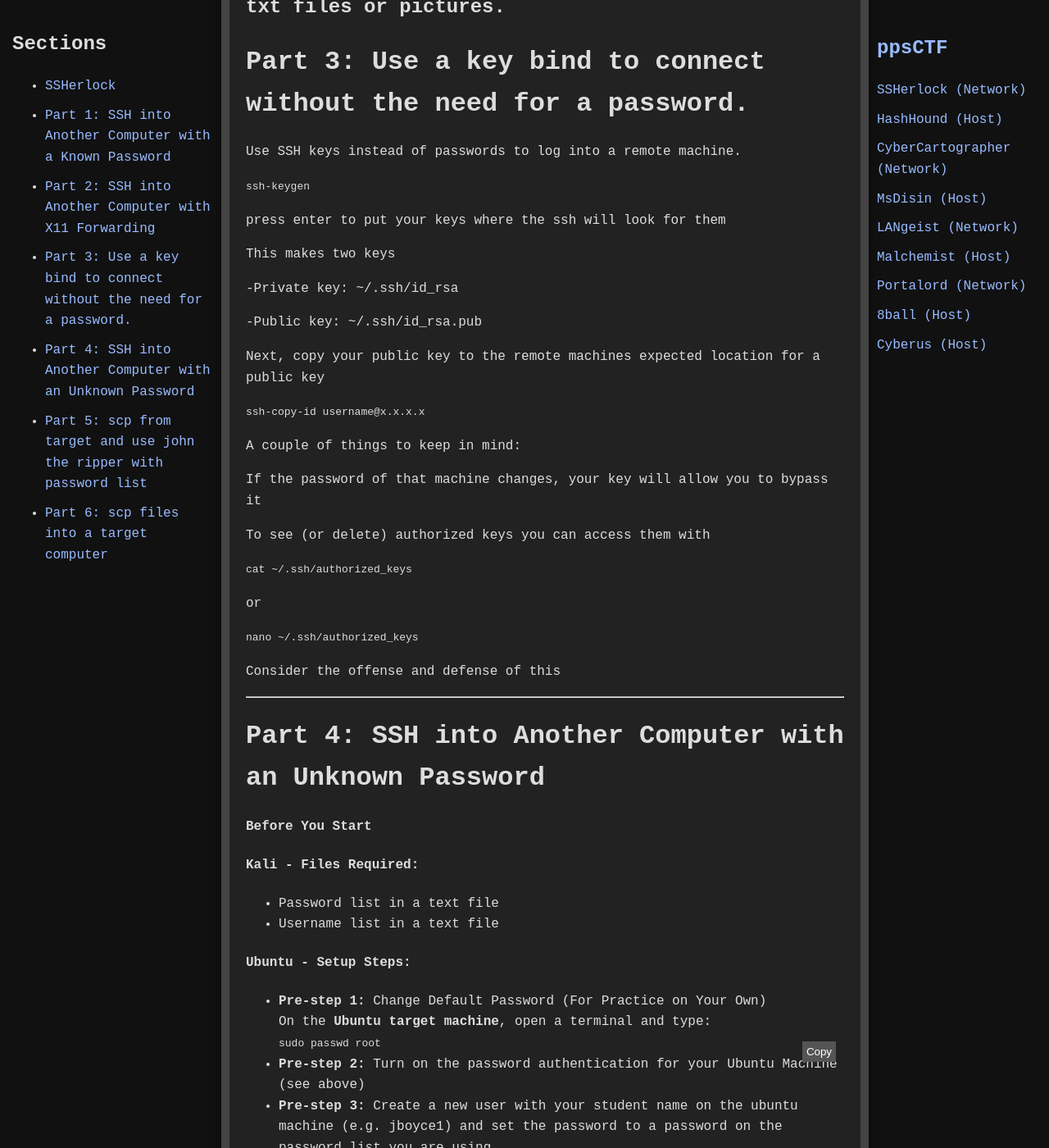
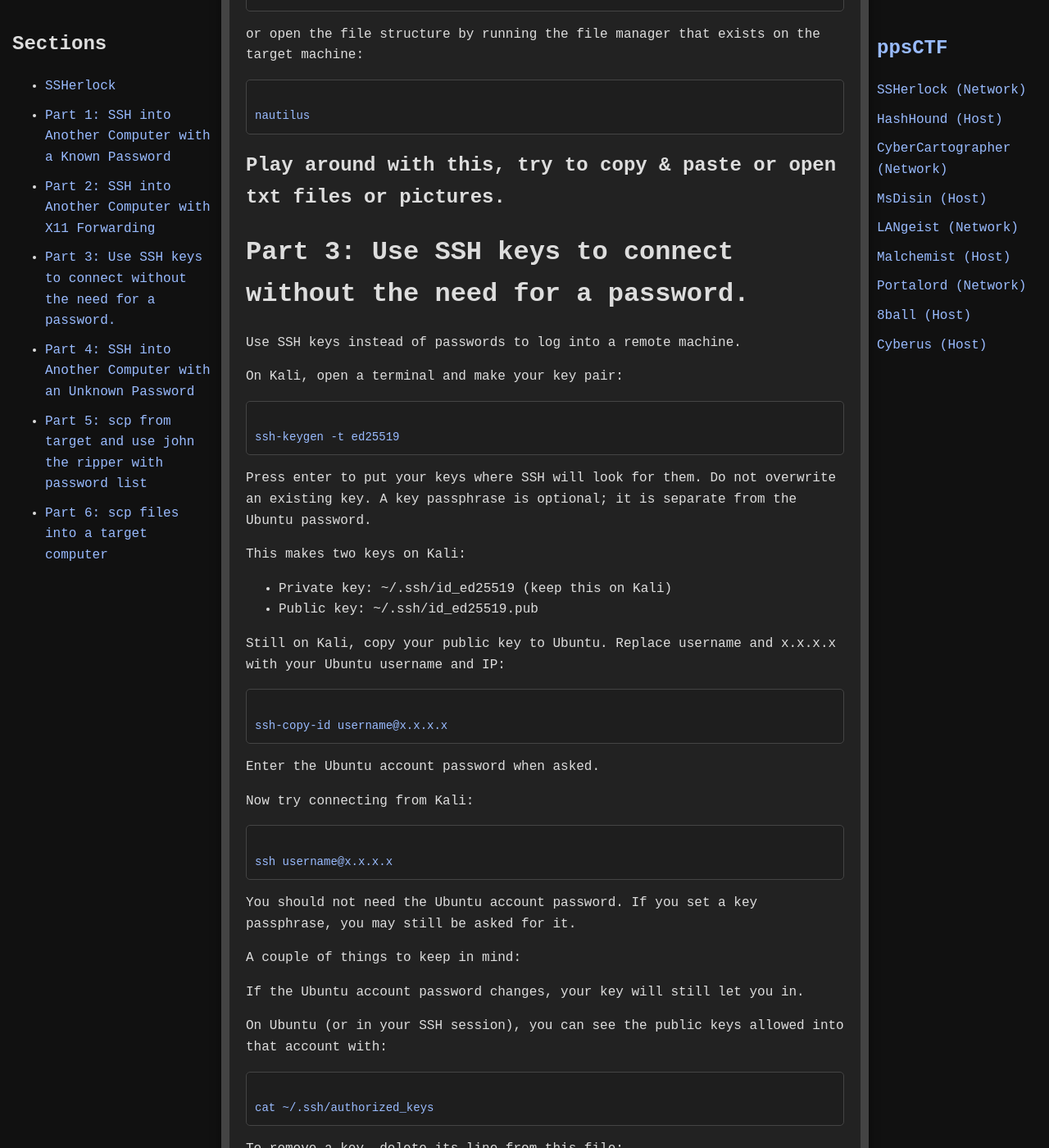
Before and after one commit to jboyce1/ppsCTF, a Jekyll site: the page built from classes/SSHerlock/SSHerlock.md, in a window 1280 px wide and 1400 px high, scrolled down 5004 px. Shown: the whole window at 82% size. Built offline with Jekyll 4.4.1, drawn with Linux system fonts in a browser that asks for light colours; some of the changed text lies outside the part shown.

Commit message:
Clarify SSHerlock commands and SSH key instructions

````diff
--- a/classes/SSHerlock/SSHerlock.md
+++ b/classes/SSHerlock/SSHerlock.md
@@ -30,17 +30,6 @@ title: SSHerlock
 
 ---
 
-#### **Access pps{CyberTacticsFest} from cyber.org range VM**
-[SSHerlock Github Page](https://jboyce1.github.io/ppsCTF/classes/SSHerlock/SSHerlock)
-
-#### **To Copy and Paste into the Cyber.org Range:**
-1. Press **Ctrl + Alt + Shift** to open the side window.
-2. Paste this into the side window.
-3. Press **Ctrl + Alt + Shift** again to close the side window.
-4. Right-click and paste into the URL field at the top of your browser.
-
----
-
 # Part 1: SSH into Another Computer with a Known Password
 
 There is no flag-based challenge to complete this; however, it is good practice and will help you in follow-on challenges.
@@ -62,24 +51,32 @@ Once the SSH server is configured, establish the connection and try the followin
 - **Create a new file** on your Ubuntu machine from your Kali machine. *(Usually just text files, sometimes CSV files as well.)*
 
 - **Modify a text file** on your Ubuntu machine from your Kali machine using:
-`nano filename.txt`
+
+<div class="scroll-box">
+nano filename.txt
+</div>
 
 - Try to download and install a program using the sudo apt-get command from your kali machine to your Ubuntu machine.
 
-- Try to run a program from on your Ubuntu machine from your kali machine. Try:
-  - set display environment (the screen they are using)
-   - `export DISPLAY=:1`
-  - Open firefox to a specific page:
-   - `firefox -new-tab “https:www.picoctf.org”`
+- Try to run a program on your Ubuntu machine from your Kali machine. Try:
+Set the display environment (the screen they are using):
+
+<div class="scroll-box">
+export DISPLAY=:1
+</div>
+
+Open Firefox to a specific page:
+
+<div class="scroll-box">
+firefox -new-tab "https://cyber.org"
+</div>
 
 Try to change the system password from ‘ubuntu’ to something else.
-
 
 #### **Setting Up SSH on Target Server:**
 <div style="text-align: center;">
 <iframe width="560" height="315" src="https://www.youtube.com/embed/WT5G5rkebxQ?si=6jxLBtwDpSfh0OkX" title="YouTube video player" frameborder="0" allow="accelerometer; autoplay; clipboard-write; encrypted-media; gyroscope; picture-in-picture; web-share" referrerpolicy="strict-origin-when-cross-origin" allowfullscreen></iframe>
 </div>
-
 
 #### **SSH into Target Machine:**
 <div style="text-align: center;">
@@ -92,90 +89,130 @@ Try to change the system password from ‘ubuntu’ to something else.
 
 X11 (the X Window System) is a network-transparent graphics system that allows programs to run on one computer while displaying their graphical interface on another. When used over SSH with X11 forwarding, every window update, mouse movement, and keyboard event is sent across the network, making it much louder, slower, and more bandwidth-intensive than a simple text terminal. Because of this overhead, X11 is rarely the best default choice for remote work; experienced users rely on the terminal for speed and stealth, using X11 only when a graphical tool is truly necessary.
 
-For this, you will almost cerainly need to turn on X-11 forwarding and adjust the config file.
+On Ubuntu, turn on X11 forwarding and adjust the config file.
 
-Check to see if you have sudo priviledges to adjust the ssh_config file, you need to have sudo priviledge:
+On Ubuntu, check to see if you have sudo privileges to adjust the sshd_config file:
 
-`whoami`
+<div class="scroll-box">
+whoami
+</div>
 
--gives the output of what your device knows you as
+Gives the output of what your device knows you as.
 
-`sudo -l`
+<div class="scroll-box">
+sudo -l
+</div>
 
--gives the list of users with sudo permission.
+Lists the commands your user can run with sudo.
 
 <div style="text-align: center;">
   <img src="{{ 'classes/SSHerlock/whoami-sudo-l.png' | relative_url }}" alt="whoami and sudo-l" style="max-width: 80%; height: auto;">
 </div>
 
-If you have sudo premissions, turn x11 forwarding on:
+If you have sudo permissions, open the config file:
 
-`sudo nano /etc/ssh/sshd_config`
+<div class="scroll-box">
+sudo nano /etc/ssh/sshd_config
+</div>
 
-adjust the settings by taking
+Set these options (remove the # at the start if needed):
 
-`X11Forwarding yes`
+<div class="scroll-box">
+X11Forwarding yes
+</div>
 
-`X11DisplayOffset 10`
+<div class="scroll-box">
+X11DisplayOffset 10
+</div>
 
-`X11UseLocalhost yes`
+<div class="scroll-box">
+X11UseLocalhost yes
+</div>
 
 <div style="text-align: center;">
   <img src="{{ 'classes/SSHerlock/config_x11_sshdconfig.png' | relative_url }}" alt="config_x11_sshdconfig" style="max-width: 80%; height: auto;">
 </div>
 
-Now save out and reset the sshd
+Now save out and restart SSH.
 
-ctrl+x, y
+Ctrl + X, Y, Enter
 
-`sudo systemctl restart ssh`
+<div class="scroll-box">
+sudo systemctl restart ssh
+</div>
 
-Open a new terminal and use an -X flag (capitalization matters) to get back into the target machine:
+On Kali, open a new terminal and use an -X flag (capitalization matters) to get back into the target machine:
 
-`ssh -X user@x.x.x.x`
+<div class="scroll-box">
+ssh -X user@x.x.x.x
+</div>
 
-Now, when you make commands that would normally show up in your users GUI, they show up in yours.
+Now, programs you run in the SSH session show up on Kali instead of the Ubuntu screen.
 
-`firefox -new-tab “https:www.picoctf.org”`
+<div class="scroll-box">
+firefox -new-tab "https://cyber.org"
+</div>
 
 or open the file structure by running the file manager that exists on the target machine:
 
-`nautilus`
+<div class="scroll-box">
+nautilus
+</div>
 
 Play around with this, try to copy & paste or open txt files or pictures.
 ---
 
-# Part 3: Use a key bind to connect without the need for a password.
+# Part 3: Use SSH keys to connect without the need for a password.
 
 Use SSH keys instead of passwords to log into a remote machine.
 
-`ssh-keygen`
+On Kali, open a terminal and make your key pair:
 
-press enter to put your keys where the ssh will look for them
+<div class="scroll-box">
+ssh-keygen -t ed25519
+</div>
 
-This makes two keys
+Press enter to put your keys where SSH will look for them. Do not overwrite an existing key.
+A key passphrase is optional; it is separate from the Ubuntu password.
 
--Private key: ~/.ssh/id_rsa
+This makes two keys on Kali:
 
--Public key: ~/.ssh/id_rsa.pub
+- Private key: ~/.ssh/id_ed25519 (keep this on Kali)
+- Public key: ~/.ssh/id_ed25519.pub
 
-Next, copy your public key to the remote machines expected location for a public key
+Still on Kali, copy your public key to Ubuntu. Replace username and x.x.x.x with your Ubuntu username and IP:
 
-`ssh-copy-id username@x.x.x.x`
+<div class="scroll-box">
+ssh-copy-id username@x.x.x.x
+</div>
+
+Enter the Ubuntu account password when asked.
+
+Now try connecting from Kali:
+
+<div class="scroll-box">
+ssh username@x.x.x.x
+</div>
+
+You should not need the Ubuntu account password. If you set a key passphrase, you may still be asked for it.
 
 A couple of things to keep in mind:
 
-If the password of that machine changes, your key will allow you to bypass it
+If the Ubuntu account password changes, your key will still let you in.
 
-To see (or delete) authorized keys you can access them with
+On Ubuntu (or in your SSH session), you can see the public keys allowed into that account with:
 
-`cat ~/.ssh/authorized_keys`
+<div class="scroll-box">
+cat ~/.ssh/authorized_keys
+</div>
 
-or
+To remove a key, delete its line from this file:
 
-`nano ~/.ssh/authorized_keys`
+<div class="scroll-box">
+nano ~/.ssh/authorized_keys
+</div>
 
-Consider the offense and defense of this
+Consider the offense and defense of this.
 
 ---
 
@@ -191,32 +228,84 @@ Consider the offense and defense of this
 
 - **Pre-step 1:** Change Default Password (For Practice on Your Own)
 On the **Ubuntu target machine**, open a terminal and type:
-```bash
+
+<div class="scroll-box">
 sudo passwd root
-```
+</div>
+
 - **Pre-step 2:** Turn on the password authentication for your Ubuntu Machine (see above)
 - **Pre-step 3:** Create a new user with your student name on the ubuntu machine (e.g. jboyce1) and set the password to a password on the password list you are using
--
+
 #### **Kali - Attack Steps:**
 **Step 1:** Attempt to ssh the target machine to ensure that it has password authentication turned on (see setting up SSH server on target machine), after 3 failures the permission will be denied.
 **Step 2:** Ensure you are in root for your Kali box by using the following command:
-#### `sudo su`
-Step 3: To open the Metaspoitconsole run the following command:
-#### `msfconsole`
+
+<div class="scroll-box">
+sudo su
+</div>
+
+Step 3: To open the Metasploit console run the following command:
+
+<div class="scroll-box">
+msfconsole
+</div>
+
 **Step 4:** Open the ssh login scanner
- - 4a: Use the following command to see all the possibilities of the Metasploit console dealing with SSH:
-`msf6 > search ssh`
- - 4b:  `msf6 > use auxiliary/scanner/ssh/ssh_login`
- - 4c:  `msf6 > show options`
+4a: Use the following command to see all the possibilities of the Metasploit console dealing with SSH:
+
+<div class="scroll-box">
+search ssh
+</div>
+
+4b: Open the SSH login scanner.
+
+<div class="scroll-box">
+use auxiliary/scanner/ssh/ssh_login
+</div>
+
+4c: Show its options.
+
+<div class="scroll-box">
+show options
+</div>
+
 **Step 5:** Set the ssh_login tool to target the vulnerable machine:
- - 5a `msf6 > set RHOSTS 192.168.XX.XX` (vulnerable machine address)
- - 5b`msf6 > set PASS_FILE /home/kali/Desktop/passwords.txt` (path of the passwords text file)
- - 5c `msf6 > set USER_FILE /home/kali/Desktop/usernames.txt` (path of the usernames text file)
- - 5d `msf6 > set VERBOSE true` (it will show the exactly matched combination of username and password)
+
+5a (vulnerable machine address)
+
+<div class="scroll-box">
+set RHOSTS 192.168.XX.XX
+</div>
+
+5b (path of the passwords text file)
+
+<div class="scroll-box">
+set PASS_FILE /home/kali/Desktop/passwords.txt
+</div>
+
+5c (path of the usernames text file)
+
+<div class="scroll-box">
+set USER_FILE /home/kali/Desktop/usernames.txt
+</div>
+
+5d (it will show the exactly matched combination of username and password)
+
+<div class="scroll-box">
+set VERBOSE true
+</div>
+
 **Step 6** Check all of your options to ensure they look the way you want
-#### `msf6 > show options`
+
+<div class="scroll-box">
+show options
+</div>
+
 **Step 7:** Run and get some coffee (this takes some time, because it is an online brute force!)
-#### `msf6 > run`
+
+<div class="scroll-box">
+run
+</div>
 
 ## **Challenges in Cyber.org (Must Be Set Up Ahead of Time)**
 
@@ -228,15 +317,19 @@ Part 1:
 
 Part 2:
 
-One box, 3 users, 15 passwords that rotate every 5 minutes; your goal is to log into the box and set up an sshkey pair to maintain persistance as the passwords rotate.
+One box, 3 users, 15 passwords that rotate every 5 minutes; your goal is to log into the box and set up an SSH key pair to maintain persistence as the passwords rotate.
 
 to set up:
 
-`wget https://raw.githubusercontent.com/jboyce1/ppsCTF/main/classes/SSHerlock/ssherlock_edwardian_rotator.py`
+<div class="scroll-box">
+wget https://raw.githubusercontent.com/jboyce1/ppsCTF/main/classes/SSHerlock/ssherlock_edwardian_rotator.py
+</div>
 
 to see who has been using ssh to access the machine:
 
-`cat /var/log/auth.log | grep ssh2`
+<div class="scroll-box">
+cat /var/log/auth.log | grep ssh2
+</div>
 
 ## More Resources
 
@@ -256,14 +349,16 @@ In order to complete this challenge, you will need to pull a file from the Ubunt
 
 📄 **[Setting up SCP](./SettingSecureCopyProtocol.pdf)**
 
-**Step 1:** scp the ‘SCPhash.txt’ and the ‘JohnnyPasswordList.txt’ 'from the Teacher Ubuntu Machine to your kali desktop
+**Step 1:** scp the ‘SCPhash.txt’ and the ‘JohnnyPasswordList.txt’ from the Teacher Ubuntu Machine to your kali desktop
 **Step 2:** Use john the ripper to crack the hash from the password text file
 - 2a Navigate to the desktop in your kali machine (or wherever you put the SCPhash.txt and JohnnyPassword list files).
  - The SCPhash.txt is hashed with md5sum
 - 2b Use John the Ripper to extract the flag
- ```bash
-john -format=raw-md5 -wordlist:JohnnyPasswordList.txt SCPhash.txt
-```
+
+<div class="scroll-box">
+john --format=raw-md5 --wordlist=JohnnyPasswordList.txt SCPhash.txt
+</div>
+
 ### **Now You Try:**
 
 - [SCPhash1](https://forms.office.com/Pages/ResponsePage.aspx?id=mhxxjxzsu023kLsMdxsdzM6J33C5yQRJgc1SHWy_64dUMjhJUVE0T1FBRDI1SFc5MDdVNVdBQVpNVC4u)
@@ -280,21 +375,34 @@ john -format=raw-md5 -wordlist:JohnnyPasswordList.txt SCPhash.txt
 ---
 # Part 6: scp files into a target computer
 
-
 ### SCP files into the opponent computers
 This challenge will require you to send a file that only exists on your Kali box to an Ubuntu box.
 **Step 1:** Start up both your Kali box and Ubuntu boxes (or use the class target box given during the live session) and use SSH to access the Ubuntu box.
-ex. ssh ubuntu@10.15.43.43
+Example:
+
+<div class="scroll-box">
+ssh ubuntu@10.15.43.43
+</div>
+
 **Step 2:** Use SSH to create a directory on an Ubuntu machine with your student username_SCPractice/ (e.g. stjboyce1_SCPractice) on the desktop of the Ubuntu box
-ex. `mkdir jboyce1`
+Example:
+
+<div class="scroll-box">
+mkdir jboyce1
+</div>
+
 **Step3:** Use SCP to push a picture from the stenography cyber.org lesson to the directory you created on the Ubuntu box
 Generic:
-```bash
-scp    </PathToFile/LocalFile> <remote_username>@<IPorHost>:<PathToLocation>
-```
+
+<div class="scroll-box">
+scp    &lt;/PathToFile/LocalFile&gt; &lt;remote_username&gt;@&lt;IPorHost&gt;:&lt;PathToLocation&gt;
+</div>
 
 Example:
-#### `scp /home/kali/CourseFiles/Cybersecurity/steganography-lab/image1.jpg ubuntu@10.15.8.29:/home/ubuntu/Desktop/jboyce1/`
+
+<div class="scroll-box">
+scp /home/kali/CourseFiles/Cybersecurity/steganography-lab/image1.jpg ubuntu@10.15.8.29:/home/ubuntu/Desktop/jboyce1/
+</div>
 
 ### **SCP File from Local to Remote**
 
````
